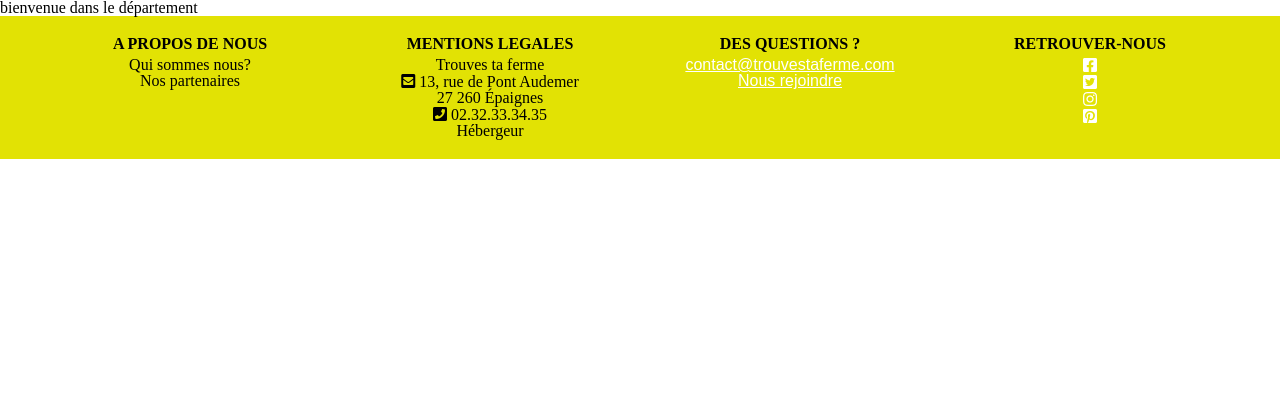
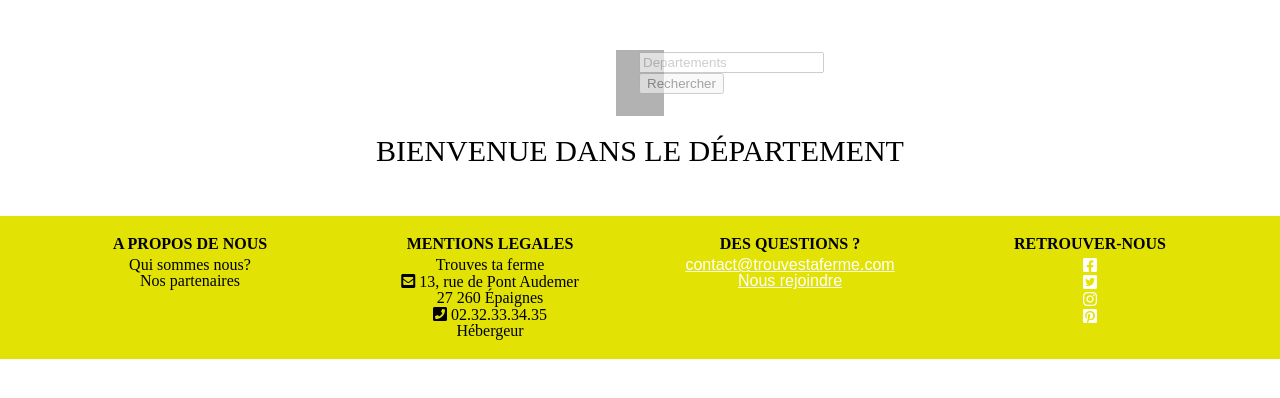
Before and after one commit to JCoderius/projet_soutenance_gr3, a Symfony app: template templates/anonyme/index.html.twig in a window 1280 px wide. Shown: the part 197-595 px from the top of the page. Run offline with Twig, Linux system fonts and the light colour scheme; the template is opened without the code that fills it, so the values that code supplies are empty; some libraries are stand-ins or nearby versions.

Commit message:
ajout de la barre de recherche sur la page anonyme

```diff
--- a/public/asset/css/style.css
+++ b/public/asset/css/style.css
@@ -111,6 +111,27 @@ header .logo{
 }
 
 path{width: 100%;}
+/* ******************************************* */
+/* *************** LES SELECTIONS ************ */
+/* ******************************************* */
+#les_selections{
+    text-align: center;
+    padding: 50px;
+}
+#les_selections .navbar{
+    width: 4%;
+    background-color: grey;
+    margin:0 auto;
+    margin-bottom: 20px;
+    opacity: 0.6;
+    padding: 1px 0;
+    text-align: center;
+}
+#les_selections h1{
+    font-size: 30px;
+    text-transform: uppercase;
+}
+
 
 
 /* ******************************************* */
--- a/templates/anonyme/index.html.twig
+++ b/templates/anonyme/index.html.twig
@@ -3,5 +3,16 @@
 {% block title %}departement{% endblock %}
 
 {% block body %}
-<p>bienvenue dans le département {{ dep.numero }}</p>
+<section id="les_selections">
+    <div class="navbar">
+        <nav class="navbar navbar-light bg-light">
+            <form class="form-inline">
+                <input class="form-control mr-sm-2" type="search" placeholder="Departements" aria-label="Search">
+                <button class="btn btn-outline-success my-2 my-sm-0" type="submit">Rechercher</button>
+            </form>
+        </nav>
+    </div>
+    <h1>bienvenue dans le département {{ dep.numero }}</h1>
+</section>
+
 {% endblock %}
```
Also changed, not shown: src/Controller/AnonymeController.php (+8 -0 lines).
